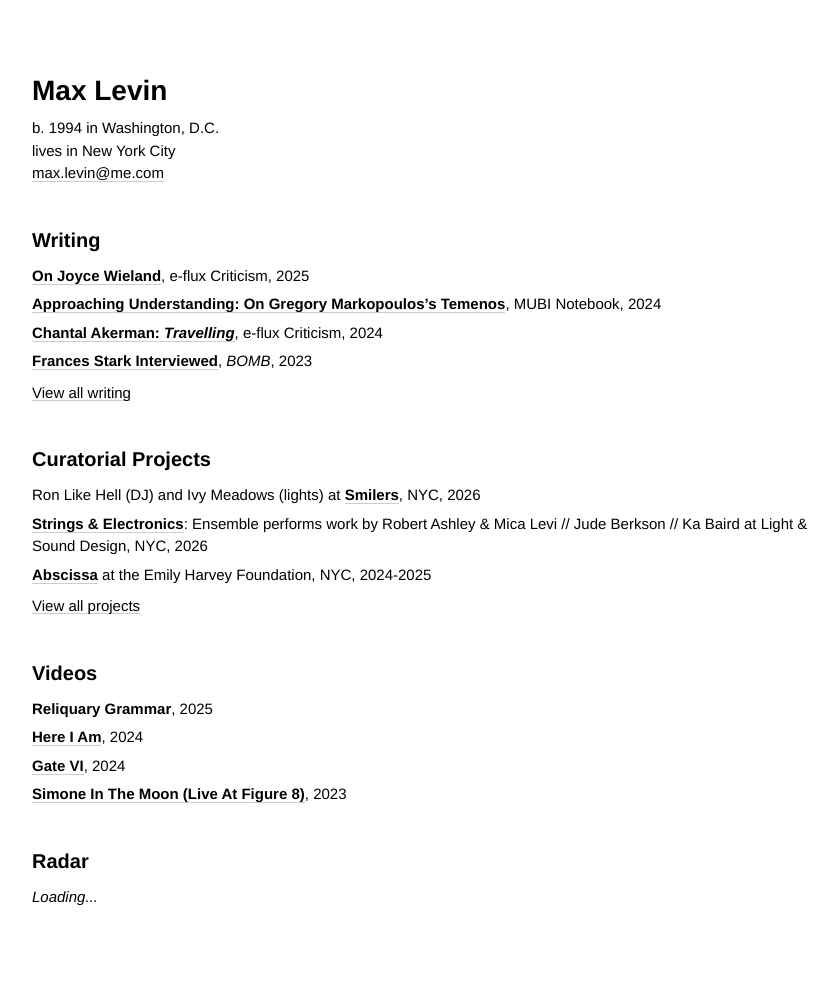
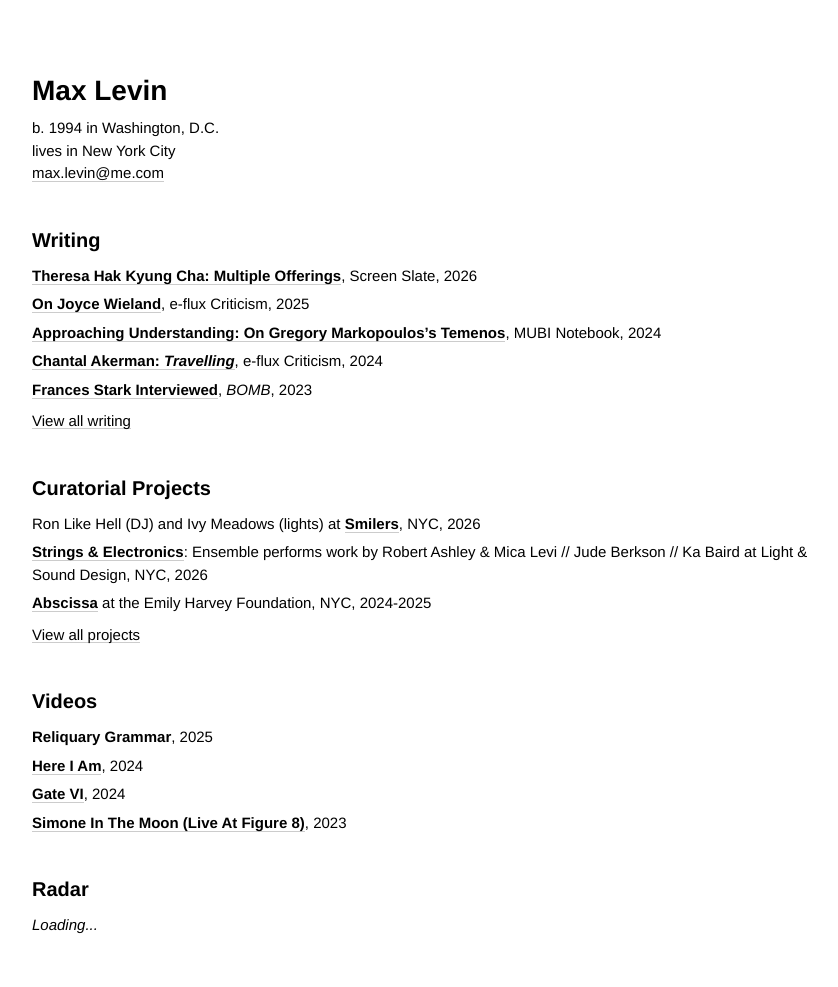
Before and after one commit to minicreative/maxlevin.me, a Jekyll site: the page built from index.md, in a window 1280 px wide. Shown: the whole page, without its empty margins (18-856 px from the left). Built offline with Jekyll 4.4.1, drawn with Linux system fonts in a browser that asks for light colours; before the commit the page ends 958 px from its top, so only the background shows below that.

Commit message:
Updated Index

```diff
--- a/index.md
+++ b/index.md
@@ -15,6 +15,10 @@
 - title: Writing
   priority_button: View all writing
   items:
+  - description: "**[Theresa Hak Kyung Cha: Multiple Offerings](https://www.screenslate.com/articles/theresa-hak-kyung-cha-multiple-offerings)**,
+      Screen Slate, 2026"
+    image:
+    is_priority: true
   - description: "**[On Joyce Wieland](https://www.e-flux.com/criticism/6782341/on-joyce-wieland)**,
       e-flux Criticism, 2025"
     image: "/uploads/14ceb8ae-251d-4aa7-9992-8ccbb6ee2a54.jpeg"
```
